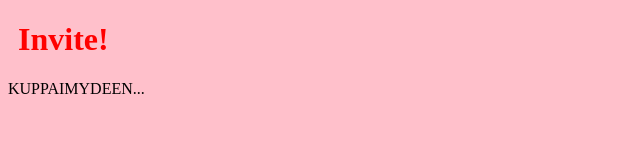
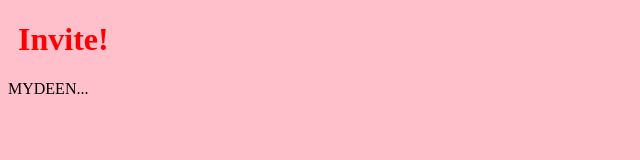
Before and after one commit to abdul031298/hello-world, a plain HTML site: page index.html in a window 1280 px wide. Shown: the full height of the page, 0-640 px from the left. Drawn offline with Linux system fonts and the light colour scheme.

Commit message:
New Updates

```diff
--- a/index.html
+++ b/index.html
@@ -6,7 +6,7 @@
 </head>
 <body style="background-color:pink;">
 <h1 style="color:red;">Invite!</h1>
-<p>   KUPPAIMYDEEN...</p>
+<p>   MYDEEN...</p>
 <div><img src="https://wallpaperaccess.com/full/1174479.jpg
 </body>
 </html>
```
